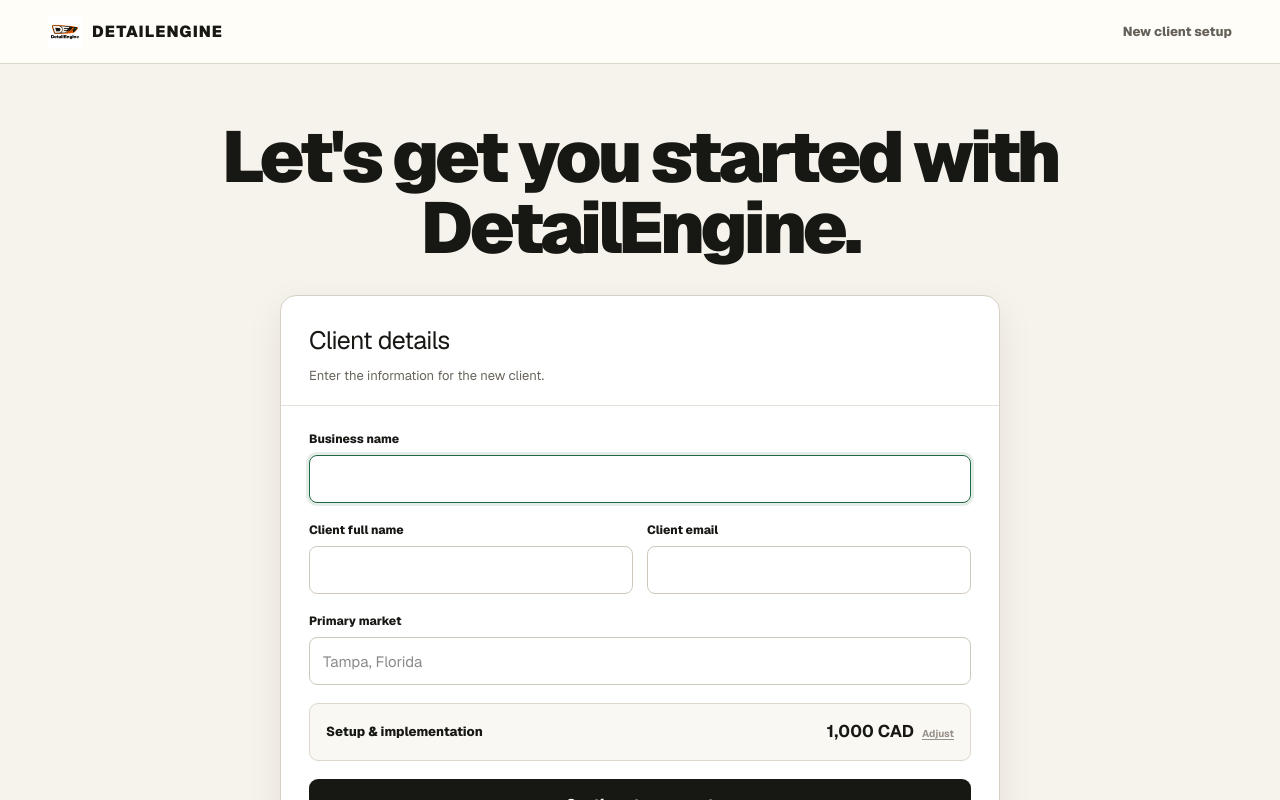
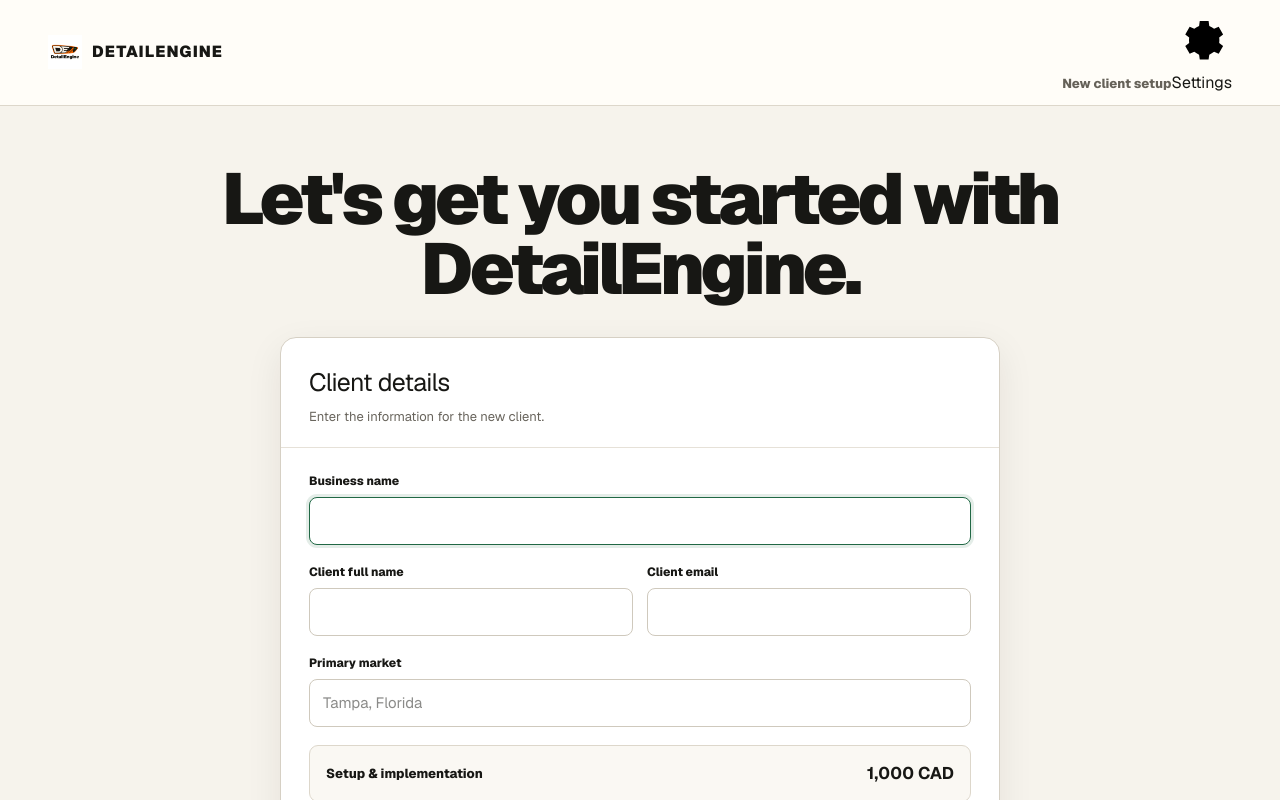
Before and after one commit to detailenginecole/detailengine-command-centre, a Next.js app: page /start-preview in a window 1280 px wide. Shown: the top 800 px of the page. Built offline with nearby package versions, Linux system fonts and the light colour scheme.

Commit message:
Move setup fee adjustment into nav settings

```diff
--- a/app/start/SalesStartClient.tsx
+++ b/app/start/SalesStartClient.tsx
@@ -121,6 +121,7 @@ export function SalesStartClient({
     setError("");
     setCopied(false);
     setShowHostedPreview(false);
+    setEditingFee(false);
 
     if (previewMode) {
       setCheckout(
@@ -288,7 +289,45 @@ export function SalesStartClient({
           <Image src="/detailengine-mark.png" alt="" width={34} height={34} priority />
           <span>DETAILENGINE</span>
         </div>
-        <span className={styles.pageName}>New client setup</span>
+        <div className={styles.topbarActions}>
+          <span className={styles.pageName}>New client setup</span>
+          <button
+            className={styles.settingsButton}
+            type="button"
+            aria-label="Settings"
+            aria-expanded={editingFee}
+            disabled={Boolean(checkout) || busy || complete}
+            onClick={() => {
+              if (editingFee) {
+                setEditingFee(false);
+                setError("");
+              } else {
+                openFeeEditor();
+              }
+            }}
+          >
+            <svg viewBox="0 0 24 24" aria-hidden="true">
+              <path d="M12 8.75A3.25 3.25 0 1 0 12 15.25 3.25 3.25 0 0 0 12 8.75Z" />
+              <path d="M19.1 13.1a7.5 7.5 0 0 0 0-2.2l1.55-1.2-1.75-3.03-1.83.74a7.8 7.8 0 0 0-1.9-1.1L14.9 4.35h-3.5l-.27 1.96a7.8 7.8 0 0 0-1.9 1.1L7.4 6.67 5.65 9.7l1.55 1.2a7.5 7.5 0 0 0 0 2.2l-1.55 1.2 1.75 3.03 1.83-.74a7.8 7.8 0 0 0 1.9 1.1l.27 1.96h3.5l.27-1.96a7.8 7.8 0 0 0 1.9-1.1l1.83.74 1.75-3.03-1.55-1.2Z" />
+            </svg>
+            <span>Settings</span>
+          </button>
+        </div>
+        {editingFee && !checkout && !complete && (
+          <div className={styles.settingsPanel} role="dialog" aria-label="Setup settings">
+            <strong>Setup fee</strong>
+            <FeeEditor
+              value={feeDraft}
+              onChange={setFeeDraft}
+              onSave={saveSetupFee}
+              onCancel={() => {
+                setEditingFee(false);
+                setError("");
+              }}
+            />
+            {error && <div className={styles.error} role="alert">{error}</div>}
+          </div>
+        )}
       </header>
 
       <section className={styles.intro}>
@@ -439,18 +478,7 @@ export function SalesStartClient({
               </button>
             </div>
 
-            <OrderSummary amountCad={setupFeeCad} onAdjust={openFeeEditor} />
-            {editingFee && (
-              <FeeEditor
-                value={feeDraft}
-                onChange={setFeeDraft}
-                onSave={saveSetupFee}
-                onCancel={() => {
-                  setEditingFee(false);
-                  setError("");
-                }}
-              />
-            )}
+            <OrderSummary amountCad={setupFeeCad} />
 
             <div className={styles.choices}>
               <button
@@ -534,18 +562,7 @@ export function SalesStartClient({
                 />
               </label>
 
-              <OrderSummary amountCad={setupFeeCad} onAdjust={openFeeEditor} />
-              {editingFee && (
-                <FeeEditor
-                  value={feeDraft}
-                  onChange={setFeeDraft}
-                  onSave={saveSetupFee}
-                  onCancel={() => {
-                    setEditingFee(false);
-                    setError("");
-                  }}
-                />
-              )}
+              <OrderSummary amountCad={setupFeeCad} />
 
               {error && <div className={styles.error} role="alert">{error}</div>}
 
@@ -562,29 +579,11 @@ export function SalesStartClient({
   );
 }
 
-function OrderSummary({
-  amountCad,
-  onAdjust,
-}: {
-  amountCad: number;
-  onAdjust?: () => void;
-}) {
+function OrderSummary({ amountCad }: { amountCad: number }) {
   return (
     <div className={styles.order}>
       <span>Setup &amp; implementation</span>
-      <div className={styles.feeValue}>
-        <strong>{formatSetupFee(amountCad)}</strong>
-        {onAdjust && (
-          <button
-            className={styles.adjustFee}
-            type="button"
-            onClick={onAdjust}
-            title="Adjust setup fee"
-          >
-            Adjust
-          </button>
-        )}
-      </div>
+      <strong>{formatSetupFee(amountCad)}</strong>
     </div>
   );
 }
```
